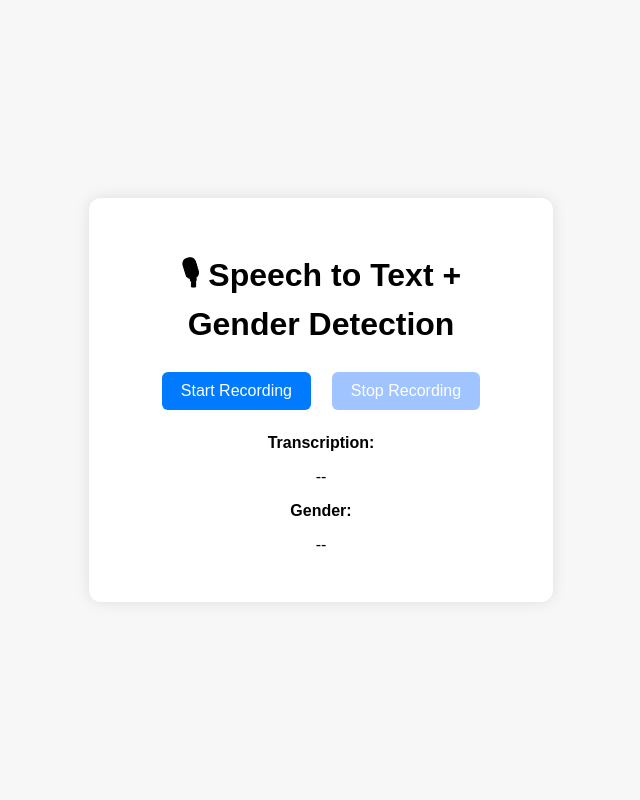
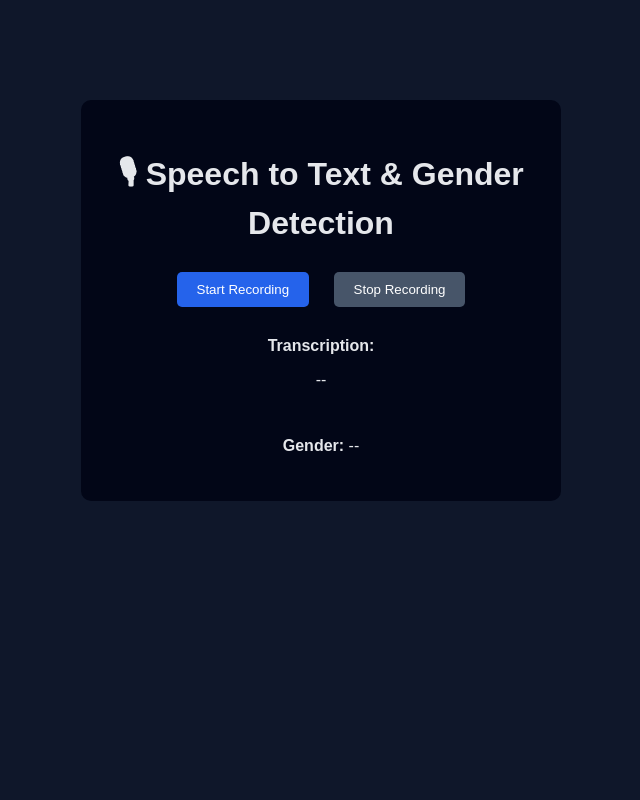
Before and after one commit to Sanjai229/Speech-recognition, a Flask app: page / in a window 1280 px wide. Shown: the whole page, without its empty margins (319-959 px from the left). Run offline with Flask 2, Linux system fonts and the light colour scheme; parts of the project's set-up code (start-up, migrations or seed data) failed here and were passed over.

Commit message:
Final working speech to text + gender detection app

```diff
--- a/app.py
+++ b/app.py
@@ -1,21 +1,27 @@
 import os
+import tempfile
+import pickle
+import numpy as np
+import librosa
 import whisper
-import librosa
-import numpy as np
-import pickle
-import subprocess
+
 from flask import Flask, render_template, request, jsonify
 
-app = Flask(__name__)
+# ---------------- CONFIG ----------------
+PORT = int(os.environ.get("PORT", 10000))
 
+# ---------------- LOAD MODELS (ONCE) ----------------
 print("Loading Whisper tiny model...")
 whisper_model = whisper.load_model("tiny")
 print("Whisper loaded")
 
 print("Loading gender model...")
 with open("gender_model.pkl", "rb") as f:
-    gender_model, scaler = pickle.load(f)
+    gender_model = pickle.load(f)
 print("Gender model loaded")
+
+# ---------------- FLASK APP ----------------
+app = Flask(__name__)
 
 
 @app.route("/")
@@ -25,55 +31,46 @@
 
 @app.route("/transcribe", methods=["POST"])
 def transcribe():
+    if "audio" not in request.files:
+        return jsonify({"text": "No audio received", "gender": "Undefined"})
+
+    audio_file = request.files["audio"]
+
+    # Save temp wav
+    with tempfile.NamedTemporaryFile(delete=False, suffix=".wav") as tmp:
+        audio_path = tmp.name
+        audio_file.save(audio_path)
+
     try:
-        if "audio" not in request.files:
-            print("❌ No audio file received")
-            return jsonify({"text": "No audio received", "gender": "Undefined"})
+        # ---------- TRANSCRIPTION ----------
+        result = whisper_model.transcribe(
+            audio_path,
+            fp16=False
+        )
+        text = result.get("text", "").strip()
 
-        audio_file = request.files["audio"]
+        # ---------- GENDER PREDICTION ----------
+        y, sr = librosa.load(audio_path, sr=16000)
+        mfcc = librosa.feature.mfcc(y=y, sr=sr, n_mfcc=13)
+        mfcc_mean = np.mean(mfcc.T, axis=0).reshape(1, -1)
 
-        if audio_file.filename == "":
-            print("❌ Empty filename")
-            return jsonify({"text": "Empty audio file", "gender": "Undefined"})
-
-        input_path = "input.webm"
-        wav_path = "input.wav"
-
-        audio_file.save(input_path)
-        print("✅ Audio saved")
-
-        # Convert to WAV using ffmpeg
-        subprocess.run(
-            ["ffmpeg", "-y", "-i", input_path, "-ar", "16000", "-ac", "1", wav_path],
-            stdout=subprocess.DEVNULL,
-            stderr=subprocess.DEVNULL
-        )
-
-        print("✅ Converted to WAV")
-
-        # Transcription
-        result = whisper_model.transcribe(wav_path)
-        text = result["text"]
-
-        print("📝 Transcription:", text)
-
-        # Gender detection
-        audio, sr = librosa.load(wav_path, sr=16000)
-        mfcc = np.mean(librosa.feature.mfcc(y=audio, sr=sr, n_mfcc=13).T, axis=0)
-        mfcc_scaled = scaler.transform([mfcc])
-        gender = gender_model.predict(mfcc_scaled)[0]
-
-        print("👤 Gender:", gender)
+        gender = gender_model.predict(mfcc_mean)[0]
 
         return jsonify({
-            "text": text,
-            "gender": gender
+            "text": text if text else "No speech detected",
+            "gender": gender.capitalize()
         })
 
     except Exception as e:
-        print("🔥 ERROR:", str(e))
-        return jsonify({"text": "Error in transcription", "gender": "Undefined"})
+        print("ERROR:", e)
+        return jsonify({
+            "text": "Error in transcription",
+            "gender": "Undefined"
+        })
+
+    finally:
+        os.remove(audio_path)
 
 
 if __name__ == "__main__":
-    app.run(host="0.0.0.0", port=10000)
+    app.run(host="0.0.0.0", port=PORT)
--- a/requirements.txt
+++ b/requirements.txt
@@ -1,7 +1,7 @@
 Flask==2.2.5
-openai-whisper
-torch
 numpy
 librosa
 scikit-learn
 soundfile
+torch
+openai-whisper
--- a/static/style.css
+++ b/static/style.css
@@ -1,43 +1,40 @@
 body {
+    background: #0f172a;
     font-family: Arial, sans-serif;
-    background-color: #f7f7f7;
-    display: flex;
-    justify-content: center;
-    align-items: center;
-    height: 100vh;
-    margin: 0;
+    color: #e5e7eb;
 }
 
 .container {
-    background: white;
-    padding: 2rem;
-    border-radius: 12px;
-    box-shadow: 0px 0px 15px rgba(0,0,0,0.1);
+    width: 420px;
+    margin: 100px auto;
+    background: #020617;
+    padding: 30px;
+    border-radius: 10px;
     text-align: center;
-    width: 400px;
 }
 
-button {
-    padding: 0.6rem 1.2rem;
-    margin: 0.5rem;
+h1 {
+    margin-bottom: 20px;
+}
+
+.controls button {
+    padding: 10px 20px;
+    margin: 10px;
     border: none;
-    border-radius: 6px;
-    background-color: #007BFF;
+    border-radius: 5px;
+    background: #2563eb;
     color: white;
     cursor: pointer;
-    font-size: 1rem;
 }
 
-button:disabled {
-    background-color: #a0c4ff;
-    cursor: not-allowed;
+.controls button:disabled {
+    background: #475569;
 }
 
 .output {
-    margin-top: 1.5rem;
-    text-align: left;
+    margin-top: 20px;
 }
 
-.output p {
-    margin: 0.5rem 0;
+#transcription {
+    min-height: 50px;
 }
--- a/templates/index.html
+++ b/templates/index.html
@@ -2,72 +2,80 @@
 <html lang="en">
 <head>
     <meta charset="UTF-8">
-    <title>Speech Recognition & Gender Detection</title>
-    <link rel="stylesheet" href="{{ url_for('static', filename='style.css') }}">
+    <title>Speech to Text + Gender Detection</title>
+    <link rel="stylesheet" href="/static/style.css">
 </head>
 <body>
+
 <div class="container">
-    <h1>🎙 Speech to Text + Gender Detection</h1>
+    <h1>🎙 Speech to Text & Gender Detection</h1>
 
+    <div class="controls">
         <button id="startBtn">Start Recording</button>
         <button id="stopBtn" disabled>Stop Recording</button>
+    </div>
 
+    <div class="output">
         <p><strong>Transcription:</strong></p>
         <p id="transcription">--</p>
 
-    <p><strong>Gender:</strong></p>
-    <p id="gender">--</p>
+        <p><strong>Gender:</strong>
+            <span id="gender">--</span>
+        </p>
+    </div>
 </div>
 
 <script>
-let mediaRecorder;
+let recorder;
 let audioChunks = [];
 
 const startBtn = document.getElementById("startBtn");
 const stopBtn = document.getElementById("stopBtn");
-const transcriptionEl = document.getElementById("transcription");
-const genderEl = document.getElementById("gender");
+const transcription = document.getElementById("transcription");
+const gender = document.getElementById("gender");
 
 startBtn.onclick = async () => {
     const stream = await navigator.mediaDevices.getUserMedia({ audio: true });
+    recorder = new MediaRecorder(stream);
+    audioChunks = [];
 
-    mediaRecorder = new MediaRecorder(stream, {
-        mimeType: "audio/webm"
-    });
+    recorder.ondataavailable = e => audioChunks.push(e.data);
 
-    audioChunks = [];
-    mediaRecorder.start();
+    recorder.onstop = async () => {
+        const blob = new Blob(audioChunks, { type: "audio/wav" });
+        const formData = new FormData();
+        formData.append("audio", blob, "recording.wav");
 
-    mediaRecorder.ondataavailable = e => audioChunks.push(e.data);
+        transcription.innerText = "Transcribing...";
+        gender.innerText = "--";
 
-    mediaRecorder.onstop = async () => {
-        const audioBlob = new Blob(audioChunks, { type: 'audio/webm' });
-
-        const formData = new FormData();
-        formData.append("audio", audioBlob, "recording.webm");
-
-        transcriptionEl.innerText = "Transcribing...";
-        genderEl.innerText = "--";
-
-        const response = await fetch("/transcribe", {
+        try {
+            const res = await fetch("/transcribe", {
                 method: "POST",
                 body: formData
             });
 
-        const data = await response.json();
-        transcriptionEl.innerText = data.text;
-        genderEl.innerText = data.gender;
+            const data = await res.json();
+            transcription.innerText = data.text;
+            gender.innerText = data.gender;
+
+        } catch {
+            transcription.innerText = "Error in transcription";
+            gender.innerText = "Undefined";
+        }
     };
 
+    recorder.start();
     startBtn.disabled = true;
     stopBtn.disabled = false;
 };
 
 stopBtn.onclick = () => {
-    mediaRecorder.stop();
+    recorder.stop();
     startBtn.disabled = false;
     stopBtn.disabled = true;
 };
 </script>
+
 </body>
 </html>
```
Also changed, not shown: train_gender_model.py (+11 -24 lines), 1 other file. Lines whose indentation alone changed are shown as unchanged.
